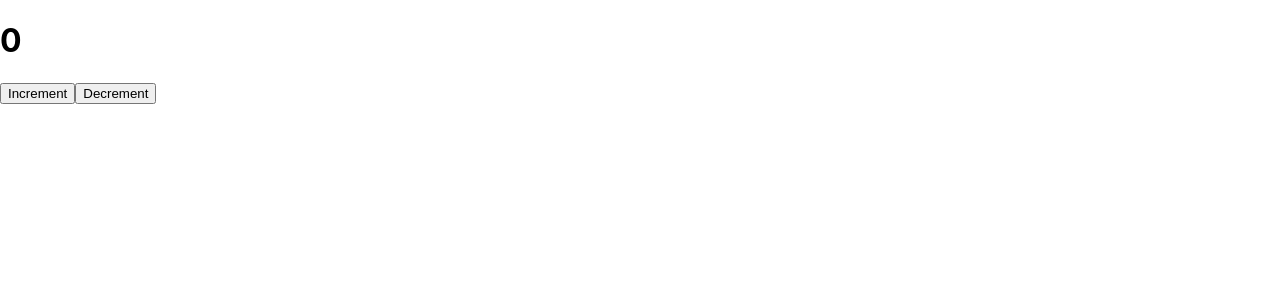
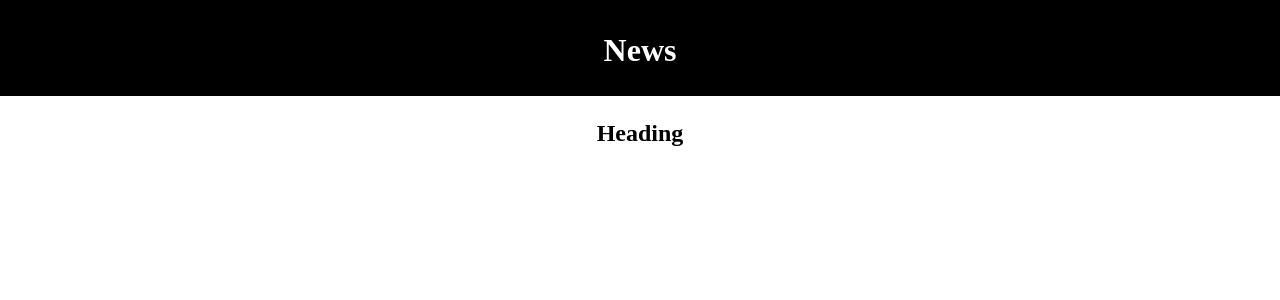
Before and after one commit to Raunaq27/MULT-214-A3, a React (Create React App) app: page / in a window 1280 px wide. Shown: the top 300 px of the page. Built offline with nearby package versions, Linux system fonts and the light colour scheme.

Commit message:
added: added a NewsItems component for each if the news items
changes:
added styling for header

```diff
--- a/src/App.js
+++ b/src/App.js
@@ -1,35 +1,14 @@
-import React, { useReducer } from 'react';
+import React from "react";
+import NewsItems from "./components/NewsItems";
+import Header from "./components/header";
 
-const initialState = { count: 0 };
-
-function reducer(state, action) {
-  switch (action.type) {
-    case 'increment':
-      return { count: state.count + action.payload };
-    case 'decrement':
-      return { count: state.count - action.payload };
-    default:
-      throw new Error();
-  }
+function App() {
+  return (<div>
+    <Header title="News"/>
+    <NewsItems title="Heading" imageUrl="eg.jpg" paraText="lorum impsum" id="1"/>
+  </div>
+  );
 }
 
-function Counter() {
-  const [state, dispatch] = useReducer(reducer, initialState);
 
-  function handleIncrement() {
-    dispatch({ type: 'increment', payload: 1 });
-  }
-
-  function handleDecrement() {
-    dispatch({ type: 'decrement', payload: 1 });
-  }
-
-  return (
-    <div>
-      <h1>{state.count}</h1>
-      <button onClick={handleIncrement}>Increment</button>
-      <button onClick={handleDecrement}>Decrement</button>
-    </div>
-  );
-}
-export default Counter
+export default App;
--- /dev/null
+++ b/src/components/NewsItems.js
@@ -0,0 +1,13 @@
+import React from "react";
+
+class NewsItems extends React.Component {
+    render(){
+        return (
+            <>
+            <h2>{this.props.title}</h2>
+            </>
+        );
+    }
+}
+
+export default NewsItems
--- a/src/components/header.js
+++ b/src/components/header.js
@@ -0,0 +1,13 @@
+import React from "react";
+
+
+class Header extends React.Component {
+    render() {
+      return (<header>
+        <h1>{this.props.title}</h1>
+        <p>{this.props.message}</p>
+      </header>);
+    }
+  }
+
+  export default Header
--- a/src/index.css
+++ b/src/index.css
@@ -1,8 +1,6 @@
 body {
   margin: 0;
-  font-family: -apple-system, BlinkMacSystemFont, 'Segoe UI', 'Roboto', 'Oxygen',
-    'Ubuntu', 'Cantarell', 'Fira Sans', 'Droid Sans', 'Helvetica Neue',
-    sans-serif;
+  font-family: 'American Typewriter','Times New Roman', Times, serif;
   -webkit-font-smoothing: antialiased;
   -moz-osx-font-smoothing: grayscale;
 }
@@ -11,3 +9,20 @@ code {
   font-family: source-code-pro, Menlo, Monaco, Consolas, 'Courier New',
     monospace;
 }
+
+header {
+  color: white;
+  background-color: black;
+  width: 100%;
+  padding-top: 2em;
+  height: 4em;
+  text-align: center;}
+
+h1{
+  margin-top: 0;
+}
+
+h2,img,p {
+  text-align: center;
+  margin: 1em;
+}
```
